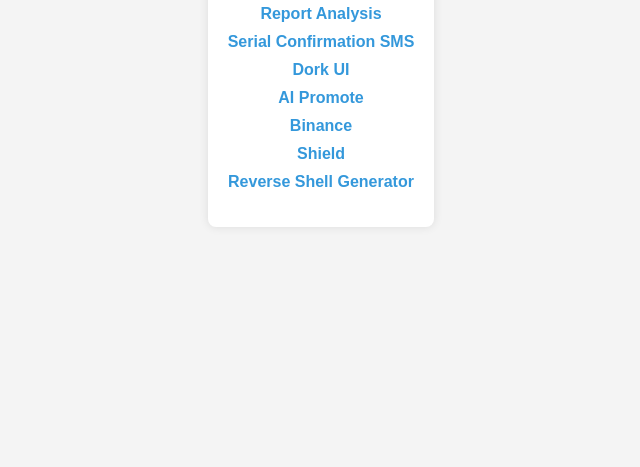
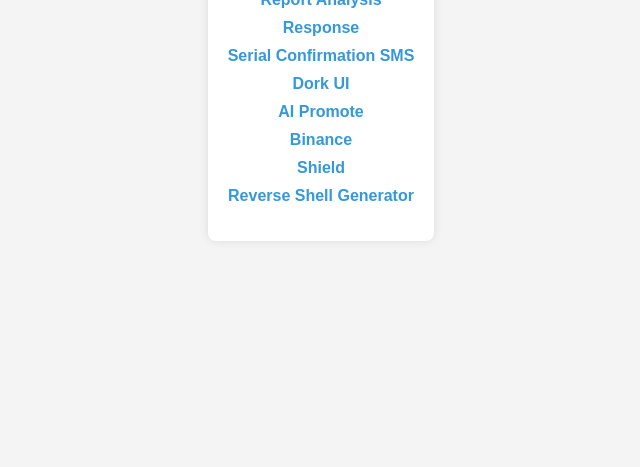
Before and after one commit to huntertool/mytool2, a plain HTML site: page index.html in a window 1280 px wide. Shown: the part 333-800 px from the top of the page, without its empty margins (319-959 px from the left). Drawn offline with Linux system fonts and the light colour scheme.

Commit message:
Update index.html

```diff
--- a/index.html
+++ b/index.html
@@ -47,6 +47,7 @@
         <h1>My Tools</h1>
         <ul>
             <li><a href="report/index.html">Report Analysis</a></li>
+            <li><a href="response/index.html">Response</a></li>
             <li><a href="sms/index.html">Serial Confirmation SMS</a></li>
             <li><a href="dork-ui/index.html">Dork UI</a></li>
             <li><a href="ai-promote/index.html">AI Promote</a></li>
```
